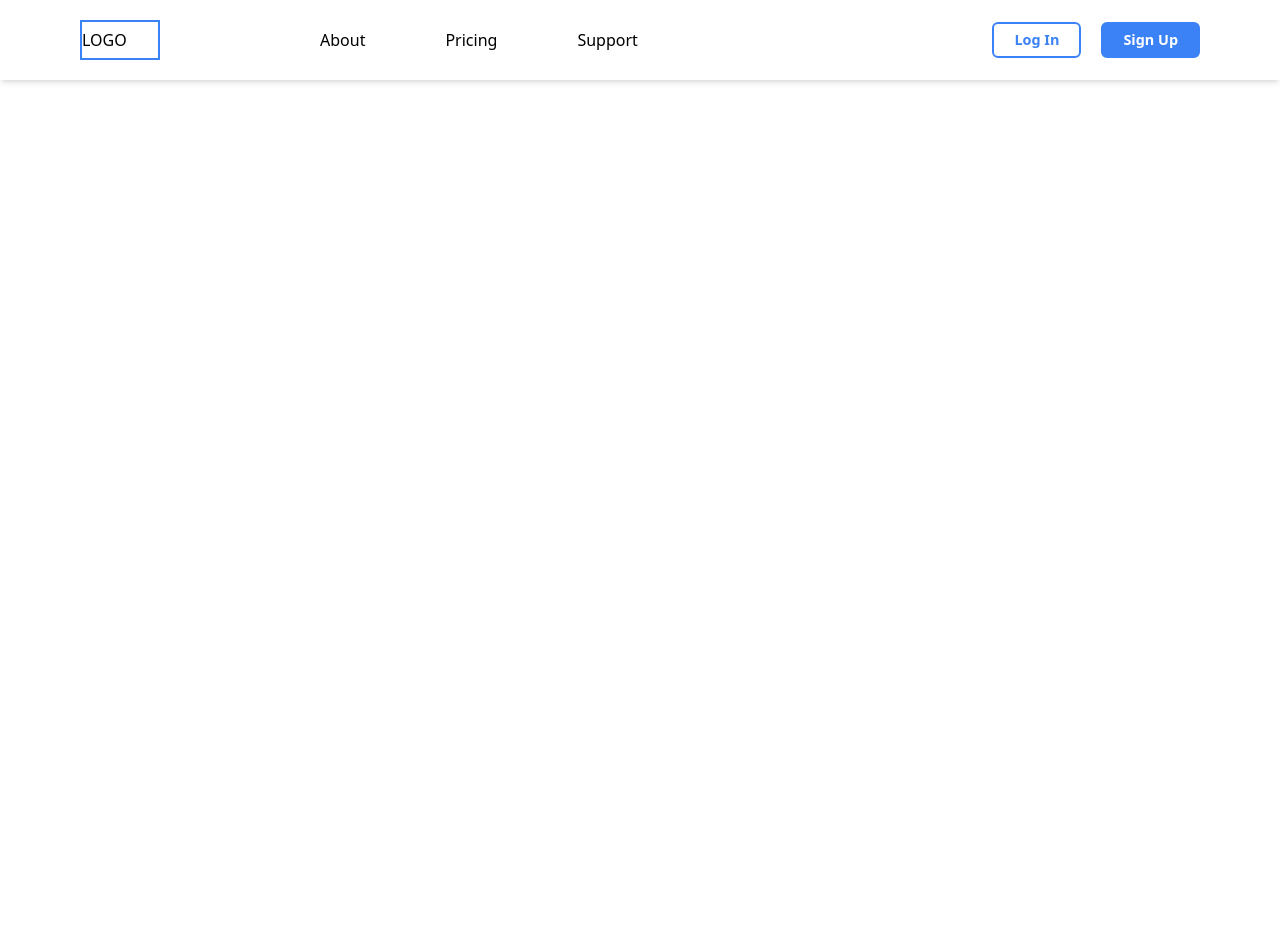
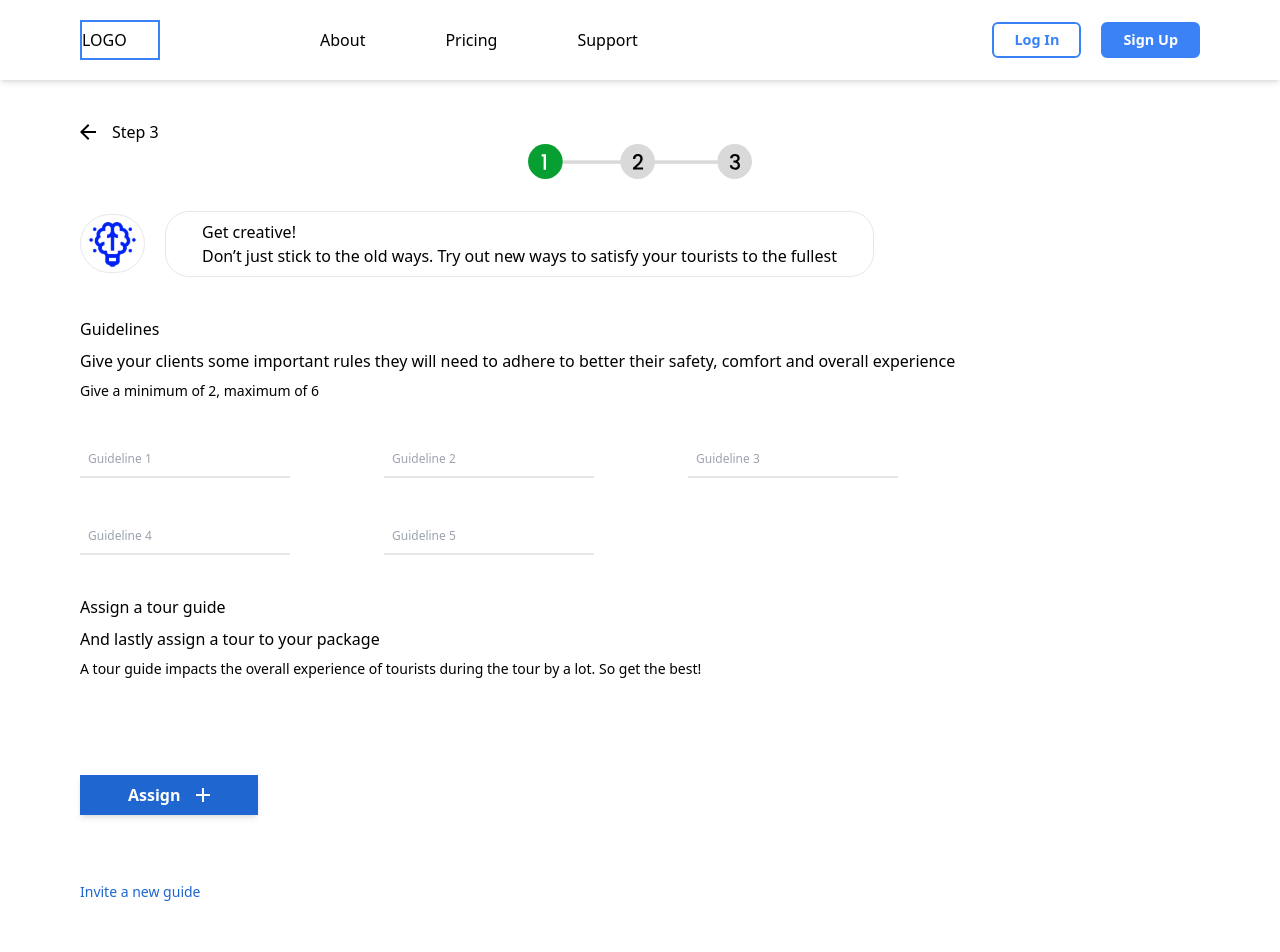
Before and after one commit to olamiidee/travas-operator, a React (Create React App) app: page /preview in a window 1280 px wide. Shown: the top 952 px of the page. Before the commit the page ends 800 px from the top, so only its background shows below. Built offline with nearby package versions, Linux system fonts and the light colour scheme.

Commit message:
preview component

```diff
--- a/src/App.js
+++ b/src/App.js
@@ -12,6 +12,7 @@ import Verify from "./components/Verify";
 import Step1 from "./components/Step1";
 import Step2 from "./components/Step2";
 import Step3 from "./components/Step3";
+import Preview from "./components/Step3";
 
 function App() {
   return (
@@ -79,6 +80,11 @@ function App() {
           </Route>
           {/* Step3 Route */}
         </Switch>
+
+        {/* Preview Route */}
+        <Route exact path="/preview">
+          <Preview />
+        </Route>
         <Footer />
       </div>
     </Router>
--- /dev/null
+++ b/src/components/Preview.js
@@ -0,0 +1,12 @@
+import React from "react";
+
+export default function Preview() {
+  return (
+    <div className="pt-[100px] md:pt-[120px] w-[90%] px-1 mx-auto md:w-full md:mx-0 md:px-[80px] pb-20">
+      <div className="flex items-center space-x-4">
+        <img className="w-[16px]" src="/images/arrow.svg" alt="arrow" />
+        <p>Preview</p>
+      </div>
+    </div>
+  );
+}
--- a/src/components/Step3.js
+++ b/src/components/Step3.js
@@ -1,11 +1,11 @@
 import React from "react";
 
-function Step3() {
+export default function Step3() {
   return (
     <div className="pt-[100px] md:pt-[120px] w-[90%] px-1 mx-auto md:w-full md:mx-0 md:px-[80px] pb-20">
       <div className="flex items-center space-x-4">
         <img className="w-[16px]" src="/images/arrow.svg" alt="arrow" />
-        <p>Step 1</p>
+        <p>Step 3</p>
       </div>
       {/* progress ball 2 */}
       <div className="w-full flex justify-center">
@@ -33,12 +33,12 @@ function Step3() {
 
       {/* Guidelines */}
       <div className="mt-10 space-y-2">
-        <h3>Guidelines</h3>
+        <h3 className="font-medium">Guidelines</h3>
         <p className="font-light">
           Give your clients some important rules they will need to adhere to
           better their safety, comfort and overall experience
         </p>
-        <p className="font-medium">Give a minimum of 2, maximum of 6</p>
+        <p className="font-medium text-sm">Give a minimum of 2, maximum of 6</p>
 
         {/* Guideline input */}
         {/* first row */}
@@ -80,16 +80,31 @@ function Step3() {
         </div>
       </div>
       {/* Assign a tour guide */}
-      <div>
-        <h3>Assign a tour guide</h3>
+      <div className="mt-10 space-y-2">
+        <h3 className="font-medium">Assign a tour guide</h3>
         <p className="font-light">And lastly assign a tour to your package</p>
-        <p className="font-medium">
+        <p className="font-medium text-sm">
           A tour guide impacts the overall experience of tourists during the
-          tour <br> by a lot. So get the best!</br>
+          tour by a lot. So get the best!
         </p>
       </div>
+
+      {/* Assign budget */}
+      <div className="flex justify-start mt-24 space-x-6">
+        <button className="bg-[#1F66D0] text-white font-semibold py-2 px-12 flex items-center shadow-md">
+          Assign
+          <span className="pl-4">
+            <img className="w-[14px]" src="/images/plus2.svg" />
+          </span>
+        </button>
+      </div>
+
+      {/* Invite */}
+      <div className="pt-16">
+        <a className="text-[#1F66D0] text-sm font-medium">Invite a new guide</a>
+      </div>
+
       {/* Back and submit button */}
-
       <div className="flex justify-end mt-24 space-x-6">
         <button className="text-[#1F66D0] bg-white border border-[#1F66D0] font-semibold py-3 px-24">
           Back
@@ -101,5 +116,3 @@ function Step3() {
     </div>
   );
 }
-
-export default Step3;
```
